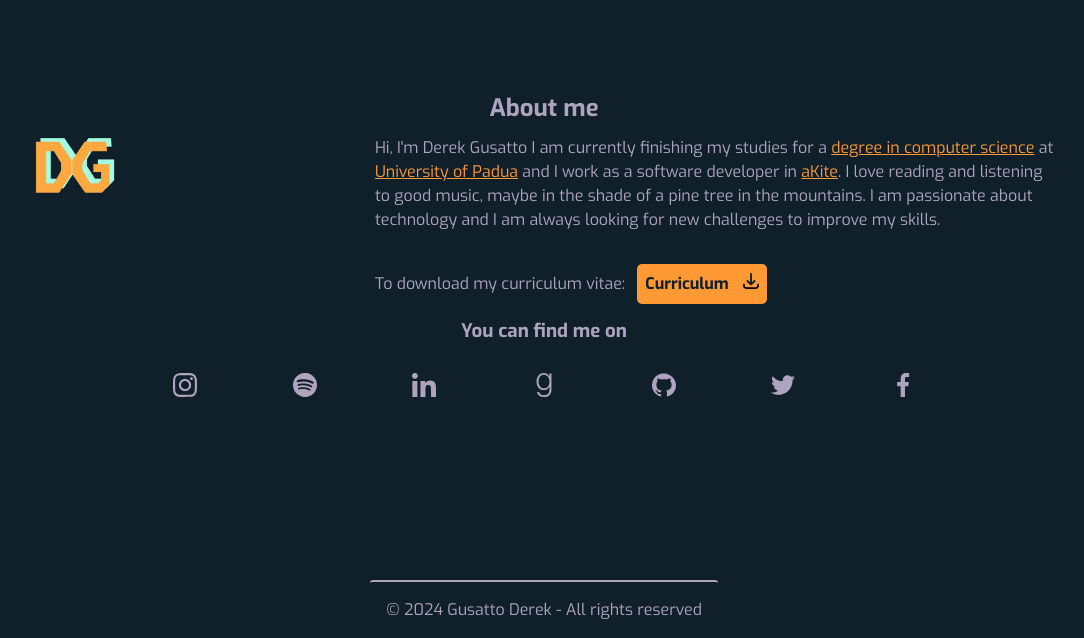
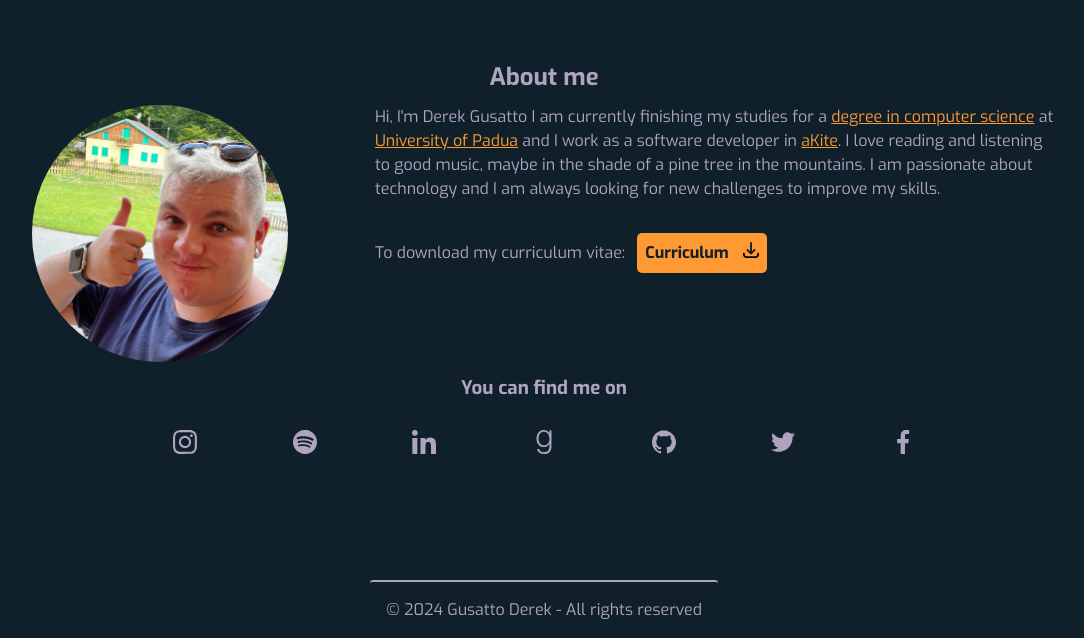
Before and after one commit to DerekGusatto02/derekgusatto.it, a PHP site: page /aboutme.php in a window 1280 px wide. Shown: the part 162-800 px from the top of the page, without its empty margins (96-1180 px from the left). Run offline with PHP 8.4, Linux system fonts and the light colour scheme.

Commit message:
Aggiunta immagine in aboutme

```diff
--- a/aboutme.html
+++ b/aboutme.html
@@ -45,7 +45,8 @@
                     To download my curriculum vitae: <a href="docs/Derek_Gusatto_CV.pdf" download target="_blank" class="button-link">Curriculum <img src="img/download.svg"></a>
                 </p>
                 </div>
-                <img src="img/logo.png" alt="Derek Gusatto">
+                <img src="img/dg.jpg" alt="Derek Gusatto">
+                <div class="overlay"></div>
                 <h3>You can find me on</h3>
                 <ul id="social-list">
                     <li id="instagram" class="logo"><a href="https://www.instagram.com/derek.gusatto/" target="_blank">Instagram</a></li>
--- a/css/mini.css
+++ b/css/mini.css
@@ -123,5 +123,6 @@ header #breadcrumb{
 }
 
 .about-me > img{
-    width: 90%;
+    width: 60vw;
+    align-items: center;
 }
--- a/css/style.css
+++ b/css/style.css
@@ -241,7 +241,8 @@ main > h1{
 }
 .about-me > img{
     grid-area: i;
-    width: 25%;
+    width: 20vw;
+    border-radius: 50%;
 }
 .about-me > h3{
     grid-area: e;
```
